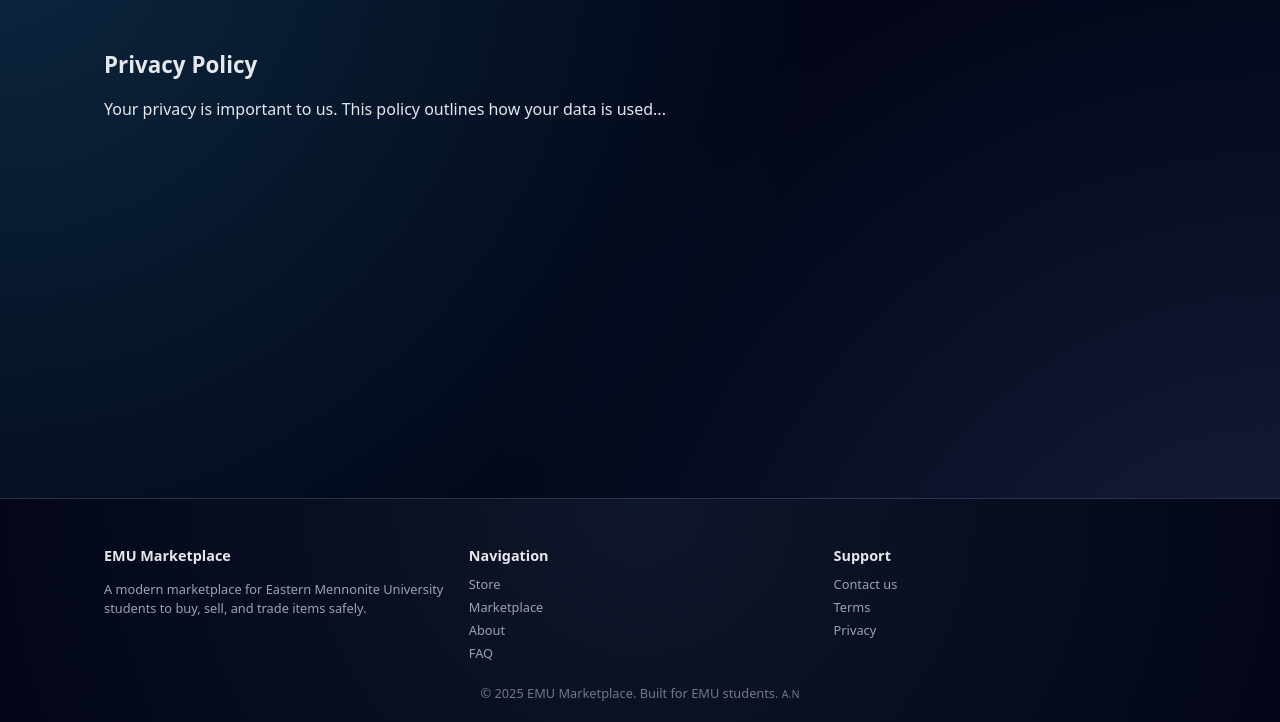
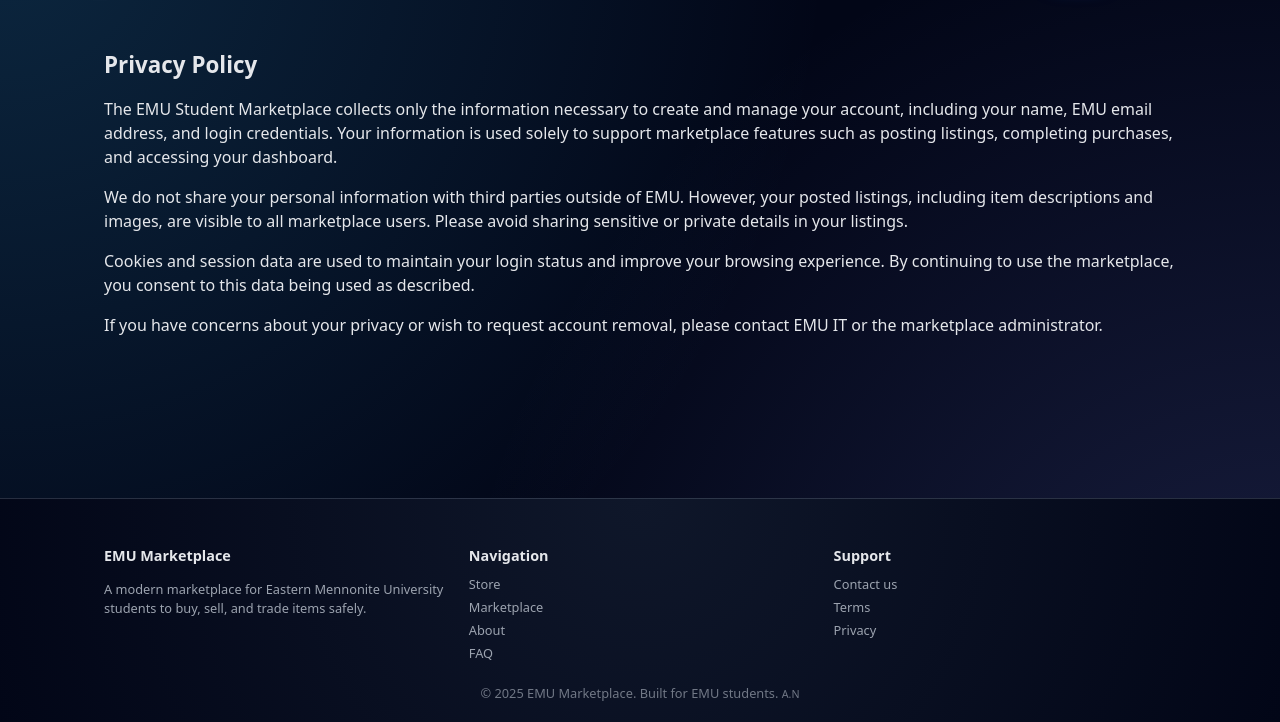
Before and after one commit to Ashsking/EMU-MarketPlace-Final, a Flask app: page /privacy in a window 1280 px wide. Shown: the part 78-800 px from the top of the page. Run offline with Flask 3, Linux system fonts and the light colour scheme.

Commit message:
Update privacy.html

```diff
--- a/templates/privacy.html
+++ b/templates/privacy.html
@@ -1,5 +1,27 @@
 {% extends "base.html" %}
 {% block content %}
 <h2>Privacy Policy</h2>
-<p>Your privacy is important to us. This policy outlines how your data is used...</p>
+
+<p>
+The EMU Student Marketplace collects only the information necessary to create and manage your account,
+including your name, EMU email address, and login credentials. Your information is used solely to support
+marketplace features such as posting listings, completing purchases, and accessing your dashboard.
+</p>
+
+<p>
+We do not share your personal information with third parties outside of EMU. However, your posted listings,
+including item descriptions and images, are visible to all marketplace users. Please avoid sharing sensitive
+or private details in your listings.
+</p>
+
+<p>
+Cookies and session data are used to maintain your login status and improve your browsing experience.
+By continuing to use the marketplace, you consent to this data being used as described.
+</p>
+
+<p>
+If you have concerns about your privacy or wish to request account removal, please contact EMU IT or
+the marketplace administrator.
+</p>
+
 {% endblock %}
```
